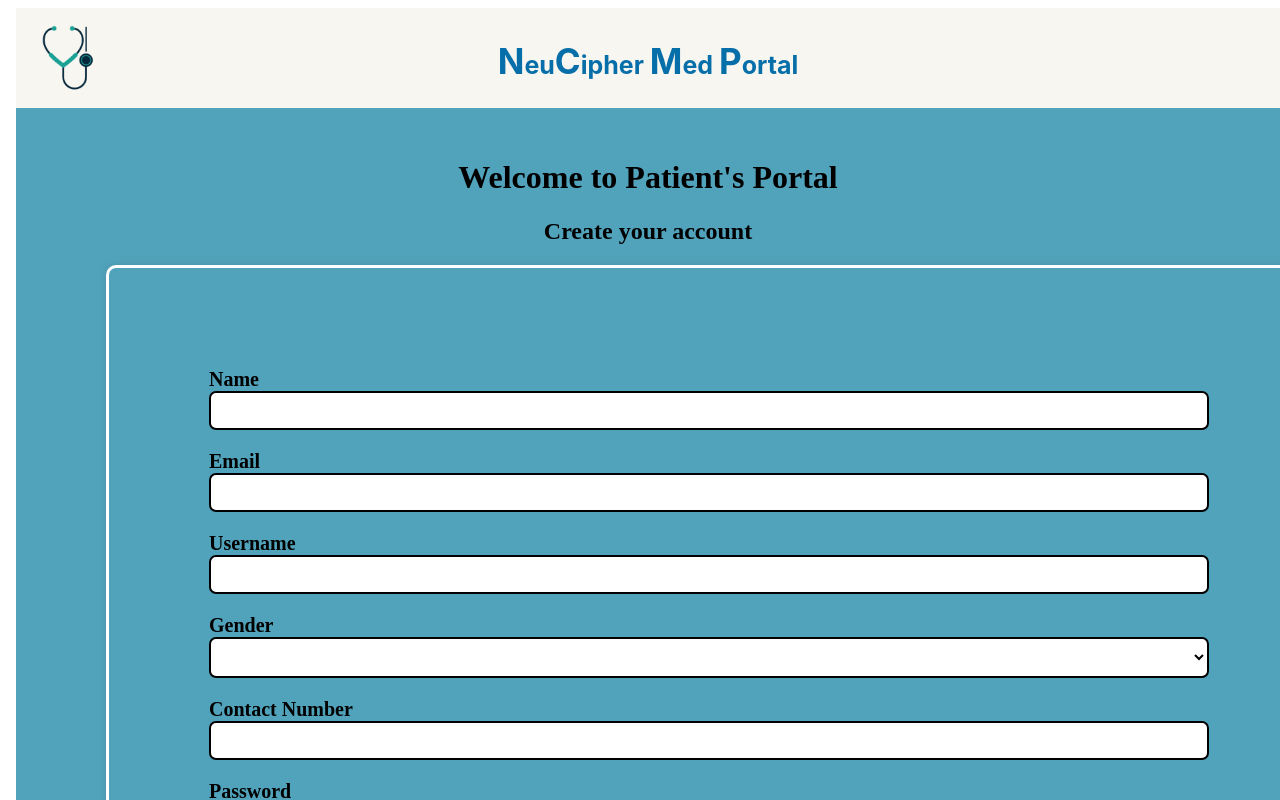
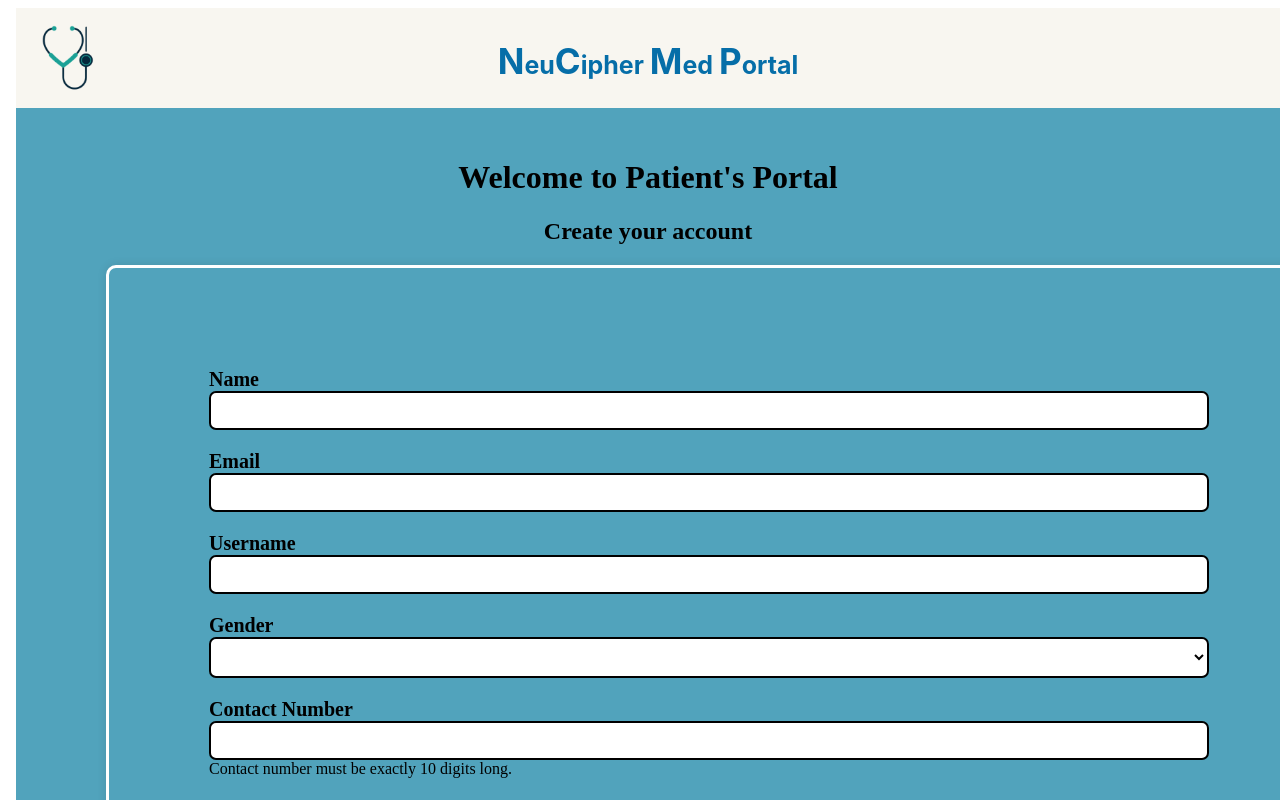
Before and after one commit to imparshva07/NeuroDecipher, an Angular app in the folder neucipher-frontend/: page /signup in a window 1280 px wide. Shown: the top 800 px of the page. Built offline with nearby package versions, Linux system fonts and the light colour scheme.

Commit message:
Refactored Patient signup

```diff
--- a/neucipher-frontend/src/app/signup/signup.component.html
+++ b/neucipher-frontend/src/app/signup/signup.component.html
@@ -29,10 +29,19 @@
         <option value="female">Female</option>
       </select>
     </div>
+    <!-- <div class="form-group">
+      <label for="contactNumber">Contact Number</label>
+      <input type="text" class="form-control" id="contactNumber" name="contactNumber" required [(ngModel)]="userData.contactNumber">
+    </div> -->
     <div class="form-group">
       <label for="contactNumber">Contact Number</label>
-      <input type="text" class="form-control" id="contactNumber" name="contactNumber" required [(ngModel)]="userData.contactNumber">
+      <input type="text" class="form-control" id="contactNumber" name="contactNumber" [(ngModel)]="userData.contactNumber">
+      <div *ngIf="!validateContactNumber()" class="alert alert-danger">
+        Contact number must be exactly 10 digits long.
+      </div>
     </div>
+
+
     <div class="form-group">
       <label for="password">Password</label>
       <input type="password" class="form-control" id="password" name="password" required [(ngModel)]="userData.password">
--- a/neucipher-frontend/src/app/signup/signup.component.ts
+++ b/neucipher-frontend/src/app/signup/signup.component.ts
@@ -21,7 +21,17 @@ export class SignupComponent {
 
   constructor(private authService: AuthService, private router: Router) { }
 
+  validateContactNumber(): boolean {
+    const contactNumberRegex = /^\d{10}$/; // Regular expression to match exactly 10 digits
+    return contactNumberRegex.test(this.userData.contactNumber);
+  }
+
     onSignup() {
+      if (!this.validateContactNumber()) {
+        // Handle invalid contact number
+        console.log("Invalid contact number. Please enter exactly 10 digits.");
+        return;
+      }
       this.authService.signup(this.userData); //facing issue in API call
       alert('Signup successful!');
       this.router.navigate(['/login']);
```
